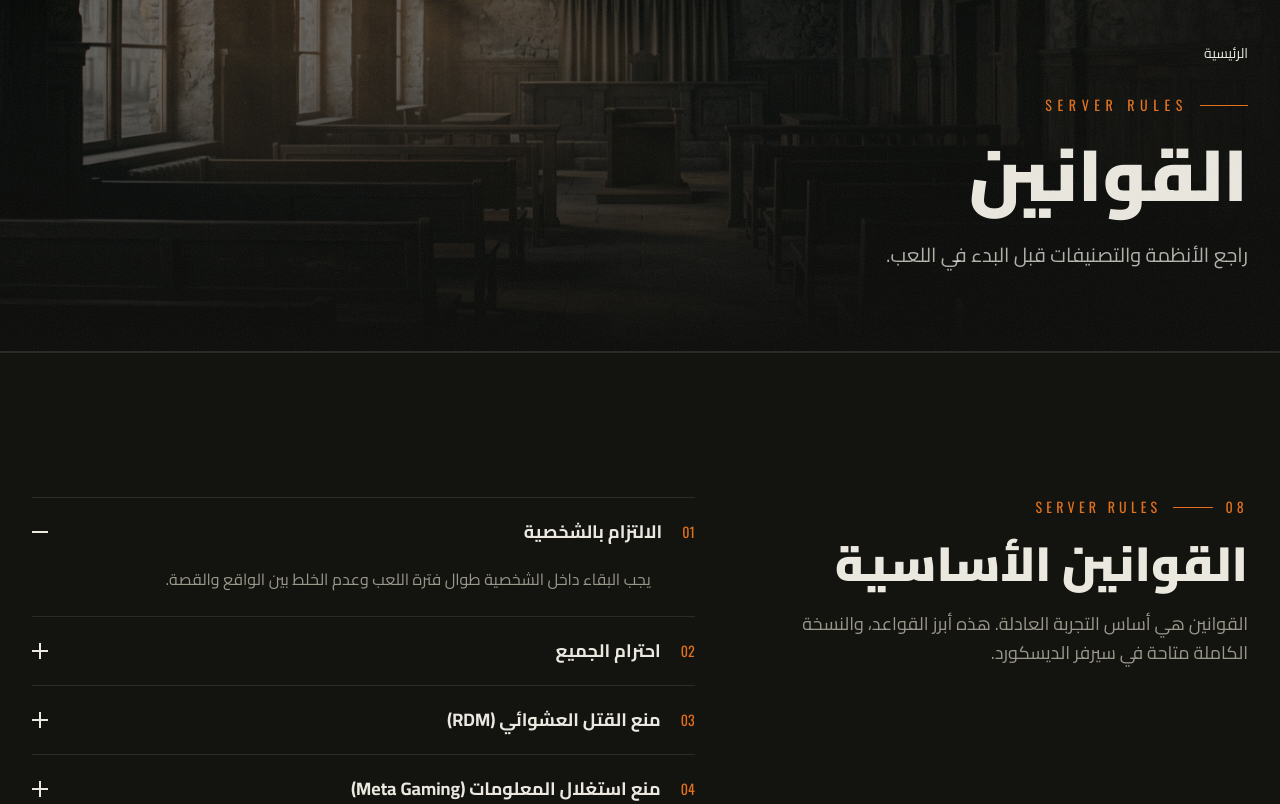
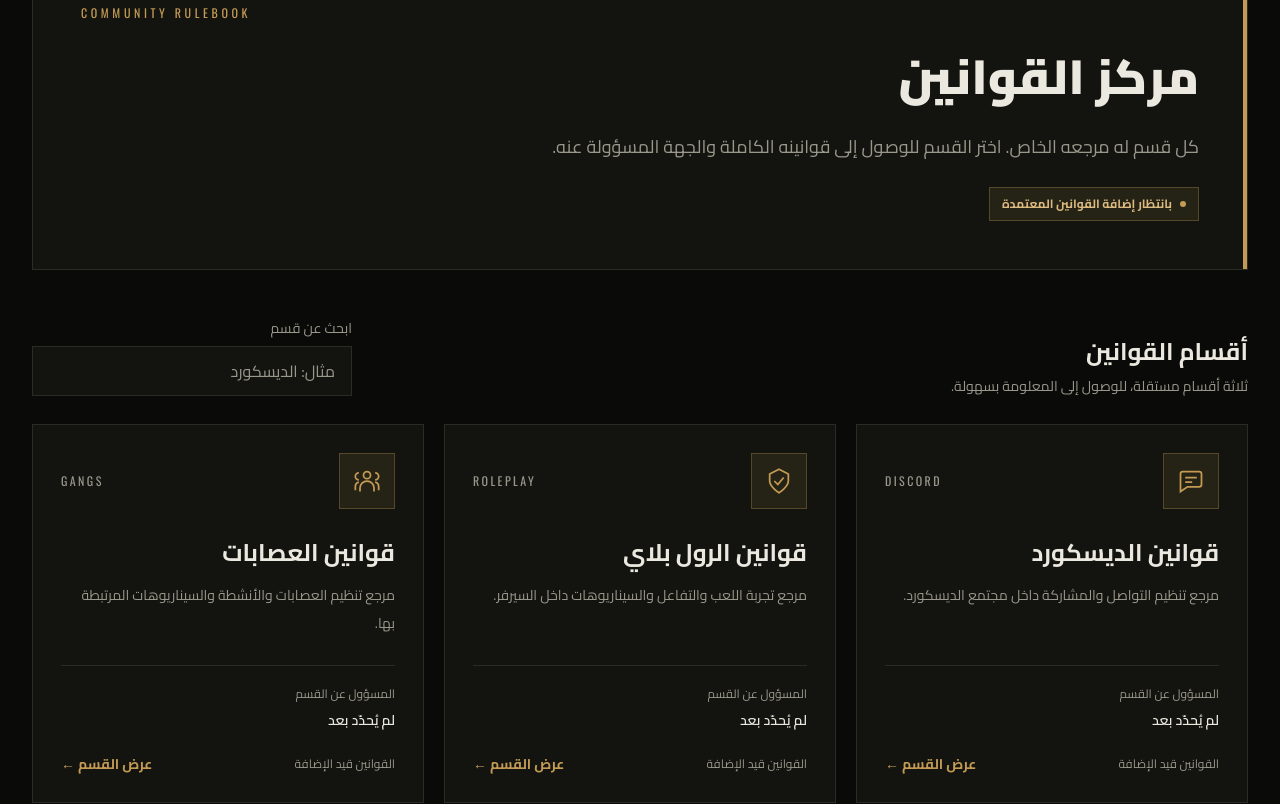
Before and after one commit to dhybalrwqy911-png/nextjs-boilerplate, a Next.js app: page /rules in a window 1280 px wide. Shown: the part 240-1044 px from the top of the page. Built offline with nearby package versions, Linux system fonts and the light colour scheme.

Commit message:
Create categorized rules center with Discord, roleplay and gangs sections
Add separate category pages, owner and publication status, and searchable navigation. Keep approved rules and responsible teams empty until supplied.

Validation: TypeScript check and whitespace checks passed.

```diff
--- /dev/null
+++ b/app/rules/discord/page.tsx
@@ -0,0 +1,4 @@
+import type { Metadata } from "next";
+import { Rules } from "@/components/rules";
+export const metadata: Metadata = { title: "قوانين الديسكورد" };
+export default function Page() { return <Rules categoryId="discord" />; }
--- /dev/null
+++ b/app/rules/gangs/page.tsx
@@ -0,0 +1,4 @@
+import type { Metadata } from "next";
+import { Rules } from "@/components/rules";
+export const metadata: Metadata = { title: "قوانين العصابات" };
+export default function Page() { return <Rules categoryId="gangs" />; }
--- a/app/rules/page.tsx
+++ b/app/rules/page.tsx
@@ -1,5 +1,4 @@
 import type { Metadata } from "next";
-import { PageShell } from "@/components/page-shell";
 import { Rules } from "@/components/rules";
-export const metadata:Metadata={title:"القوانين | ARAB REFORGER"};
-export default function Page(){return <PageShell image="/images/rules.png" eyebrow="SERVER RULES" title="القوانين" description="راجع الأنظمة والتصنيفات قبل البدء في اللعب."><Rules/></PageShell>}
+export const metadata: Metadata = { title: "مركز القوانين" };
+export default function Page() { return <Rules />; }
--- /dev/null
+++ b/app/rules/roleplay/page.tsx
@@ -0,0 +1,4 @@
+import type { Metadata } from "next";
+import { Rules } from "@/components/rules";
+export const metadata: Metadata = { title: "قوانين الرول بلاي" };
+export default function Page() { return <Rules categoryId="roleplay" />; }
--- a/components/rules.tsx
+++ b/components/rules.tsx
@@ -1,46 +1,69 @@
-import { Reveal } from "./reveal";
-import { SectionHeading } from "./section-heading";
+"use client";
 
-const rules = [
-  { q: "الالتزام بالشخصية", a: "يجب البقاء داخل الشخصية طوال فترة اللعب وعدم الخلط بين الواقع والقصة." },
-  { q: "احترام الجميع", a: "يمنع منعاً باتاً الإساءة أو العنصرية أو التنمر بأي شكل داخل اللعبة وخارجها." },
-  { q: "منع القتل العشوائي (RDM)", a: "لا يُسمح بأي اعتداء دون سبب قصصي واضح ومبرر ضمن الرول بلاي." },
-  { q: "منع استغلال المعلومات (Meta Gaming)", a: "لا يجوز استخدام معلومات حصلت عليها خارج اللعبة لصالح شخصيتك." },
-  { q: "قيمة الحياة", a: "تصرف كما لو أن حياة شخصيتك حقيقية، وتجنب المخاطرات غير الواقعية." },
-];
+import Link from "next/link";
+import { useState } from "react";
+import { ruleCategories } from "@/lib/rules";
 
-export function Rules() {
-  return (
-    <section id="rules" aria-labelledby="rules-title" className="border-y border-border bg-surface py-24 md:py-36">
-      <div className="mx-auto grid max-w-7xl gap-12 px-5 md:px-8 lg:grid-cols-[1fr_1.4fr] lg:gap-20">
-        <SectionHeading
-          index="08"
-          eyebrow="Server Rules"
-          title="القوانين الأساسية"
-          description="القوانين هي أساس التجربة العادلة. هذه أبرز القواعد، والنسخة الكاملة متاحة في سيرفر الديسكورد."
-        />
-        <Reveal>
-          <ol className="flex flex-col border-t border-border">
-            {rules.map((r, i) => (
-              <li key={r.q} className="border-b border-border">
-                <details className="group" open={i === 0}>
-                  <summary className="flex cursor-pointer list-none items-center gap-5 py-5 [&::-webkit-details-marker]:hidden">
-                    <span className="font-display text-sm text-accent" dir="ltr">
-                      {String(i + 1).padStart(2, "0")}
-                    </span>
-                    <span className="flex-1 text-lg font-bold text-foreground">{r.q}</span>
-                    <span
-                      aria-hidden="true"
-                      className="relative size-4 before:absolute before:inset-x-0 before:top-1/2 before:h-0.5 before:-translate-y-1/2 before:bg-foreground after:absolute after:inset-y-0 after:left-1/2 after:w-0.5 after:-translate-x-1/2 after:bg-foreground after:transition-transform group-open:after:scale-y-0"
-                    />
-                  </summary>
-                  <p className="pb-6 pr-11 leading-relaxed text-muted">{r.a}</p>
-                </details>
-              </li>
-            ))}
-          </ol>
-        </Reveal>
-      </div>
-    </section>
-  );
+function CategoryIcon({ id }: { id: string }) {
+  return <svg viewBox="0 0 24 24" fill="none" stroke="currentColor" strokeWidth="1.5" aria-hidden="true" className="size-7">
+    {id === "discord" ? <><path d="M5 4h14a2 2 0 0 1 2 2v9a2 2 0 0 1-2 2H9l-6 4V6a2 2 0 0 1 2-2Z"/><path d="M7 9h10M7 13h6"/></> : id === "roleplay" ? <><path d="m12 2 8 4v6c0 5-8 10-8 10S4 17 4 12V6l8-4Z"/><path d="m8 12 3 3 5-6"/></> : <><circle cx="12" cy="7" r="3"/><path d="M6 21v-3a6 6 0 0 1 12 0v3M5 5a3 3 0 0 0 0 6M19 5a3 3 0 0 1 0 6M2 20v-3a4 4 0 0 1 3-4M22 20v-3a4 4 0 0 0-3-4"/></>}
+  </svg>;
 }
+
+const focus = "focus-visible:outline-2 focus-visible:outline-offset-4 focus-visible:outline-accent";
+
+export function Rules({ categoryId }: { categoryId?: string }) {
+  const [query, setQuery] = useState("");
+  const category = ruleCategories.find(c => c.id === categoryId);
+  const normalizedQuery = query.trim().toLocaleLowerCase("ar");
+  const categories = ruleCategories.filter(c => `${c.title} ${c.description} ${c.english}`.toLocaleLowerCase("ar").includes(normalizedQuery));
+  const sections = category?.sections.map(s => ({ ...s, rules: s.rules.map((text, index) => ({ text, index })).filter(r => `${s.title} ${r.text}`.toLocaleLowerCase("ar").includes(normalizedQuery)) })).filter(s => s.rules.length > 0) ?? [];
+
+  return <div className="min-h-[70vh] bg-background pb-20 pt-28 md:pt-36">
+    <div className="mx-auto max-w-7xl px-5 md:px-8">
+      <nav aria-label="مسار التصفح" className="mb-8 flex flex-wrap items-center gap-3 text-sm text-muted">
+        <Link href="/" className={`hover:text-foreground ${focus}`}>الرئيسية</Link><span aria-hidden="true">/</span>
+        {category ? <><Link href="/rules" className={`hover:text-foreground ${focus}`}>مركز القوانين</Link><span aria-hidden="true">/</span><span aria-current="page" className="text-foreground">{category.title}</span></> : <span aria-current="page" className="text-foreground">مركز القوانين</span>}
+      </nav>
+
+      <header className="relative overflow-hidden border border-border bg-surface p-7 md:p-12">
+        <span aria-hidden="true" className="absolute inset-y-0 right-0 w-1 bg-[#c49b54]" />
+        <p className="mb-4 font-display text-xs tracking-[0.3em] text-[#c49b54]" dir="ltr">COMMUNITY RULEBOOK {category ? ` / ${category.english}` : ""}</p>
+        <h1 className="text-3xl font-black leading-relaxed md:text-5xl">{category?.title ?? "مركز القوانين"}</h1>
+        <p className="mt-4 max-w-2xl text-base leading-8 text-muted md:text-lg">{category?.description ?? "كل قسم له مرجعه الخاص. اختر القسم للوصول إلى قوانينه الكاملة والجهة المسؤولة عنه."}</p>
+        <span className="mt-6 inline-flex items-center gap-2 border border-[#c49b54]/30 bg-[#c49b54]/10 px-3 py-2 text-xs font-bold text-[#ddbb80]"><span className="size-1.5 rounded-full bg-[#c49b54]"/>بانتظار إضافة القوانين المعتمدة</span>
+      </header>
+
+      {!category ? <>
+        <div className="mb-7 mt-12 flex flex-col justify-between gap-5 sm:flex-row sm:items-end">
+          <div><h2 className="text-2xl font-bold">أقسام القوانين</h2><p className="mt-2 text-sm text-muted">ثلاثة أقسام مستقلة، للوصول إلى المعلومة بسهولة.</p></div>
+          <div className="w-full sm:max-w-xs"><label htmlFor="category-search" className="mb-2 block text-sm text-muted">ابحث عن قسم</label><input id="category-search" type="search" value={query} onChange={e => setQuery(e.target.value)} placeholder="مثال: الديسكورد" className={`w-full border border-border bg-surface px-4 py-3 text-foreground placeholder:text-muted ${focus}`}/></div>
+        </div>
+        <div className="grid gap-5 lg:grid-cols-3">
+          {categories.map((c) => <Link key={c.id} href={`/rules/${c.id}`} className={`group flex min-w-0 flex-col border border-border bg-surface p-7 transition-colors hover:border-[#c49b54]/70 ${focus}`}>
+            <div className="mb-7 flex items-center justify-between"><span className="flex size-14 items-center justify-center border border-[#c49b54]/30 bg-[#c49b54]/10 text-[#c49b54]"><CategoryIcon id={c.id}/></span><span className="font-display text-xs tracking-[0.2em] text-muted" dir="ltr">{c.english}</span></div>
+            <h3 className="text-2xl font-bold">{c.title}</h3><p className="mt-3 flex-1 text-sm leading-7 text-muted">{c.description}</p>
+            <div className="mt-7 border-t border-border pt-5"><span className="block text-xs text-muted">المسؤول عن القسم</span><span className="mt-2 block text-sm font-semibold">{c.owner ?? "لم يُحدّد بعد"}</span></div>
+            <div className="mt-6 flex items-center justify-between gap-3"><span className="text-xs text-muted">القوانين قيد الإضافة</span><span className="text-sm font-bold text-[#c49b54]">عرض القسم ←</span></div>
+          </Link>)}
+        </div>
+        {categories.length === 0 && <div role="status" className="border border-dashed border-border p-10 text-center text-muted">لا يوجد قسم يطابق بحثك.<button onClick={() => setQuery("")} className={`mx-auto mt-4 block text-accent ${focus}`}>عرض جميع الأقسام</button></div>}
+        <div className="mt-8 border border-border p-6 text-sm leading-7 text-muted">ستظهر القوانين الكاملة وأسماء المسؤولين داخل أقسامها بعد اعتمادها وإضافتها.</div>
+      </> : <div className="mt-10 grid items-start gap-7 lg:grid-cols-[260px_minmax(0,1fr)]">
+        <aside className="space-y-5 lg:sticky lg:top-24">
+          <nav aria-label="أقسام القوانين" className="border border-border bg-surface p-5"><h2 className="mb-4 text-sm font-bold">الانتقال بين الأقسام</h2><div className="flex flex-col gap-2">{ruleCategories.map(c => <Link key={c.id} href={`/rules/${c.id}`} aria-current={c.id === category.id ? "page" : undefined} className={`border px-4 py-3 text-sm ${c.id === category.id ? "border-[#c49b54]/40 bg-[#c49b54]/10 text-[#ddbb80]" : "border-transparent text-muted hover:bg-white/5 hover:text-foreground"} ${focus}`}>{c.title}</Link>)}</div></nav>
+          <section aria-labelledby="rules-owner" className="border border-border bg-surface p-5"><h2 id="rules-owner" className="text-xs text-muted">المسؤول عن القسم</h2><p className="mt-3 font-bold">{category.owner ?? "لم يُحدّد بعد"}</p><p className="mt-5 border-t border-border pt-4 text-xs leading-6 text-muted">آخر تحديث: {category.updatedAt ?? "لم تُنشر القوانين بعد"}</p></section>
+          {category.sections.length > 0 && <nav aria-label="فهرس القوانين" className="border border-border p-5"><h2 className="mb-4 text-sm font-bold">فهرس القسم</h2>{category.sections.map(s => <a key={s.id} href={`#${s.id}`} className={`block py-2 text-sm text-muted hover:text-foreground ${focus}`}>{s.title}</a>)}</nav>}
+        </aside>
+        <div className="min-w-0">
+          <div className="mb-5 flex flex-wrap items-center justify-between gap-3"><h2 className="text-2xl font-bold">القوانين الكاملة</h2><Link href="/rules" className={`text-sm text-[#c49b54] ${focus}`}>جميع أقسام القوانين ←</Link></div>
+          {category.sections.length === 0 ? <section className="flex min-h-80 flex-col items-center justify-center border border-dashed border-[#c49b54]/35 bg-surface px-6 py-14 text-center"><span className="mb-5 text-[#c49b54]"><CategoryIcon id={category.id}/></span><h3 className="text-xl font-bold">قوانين هذا القسم بانتظار الإضافة</h3><p className="mt-4 max-w-md text-sm leading-8 text-muted">ستظهر هنا النسخة الكاملة من {category.title} بعد اعتمادها، مع ترتيب المواد وتوضيح الجهة المسؤولة عنها.</p><p className="mt-6 text-xs text-muted">لا توجد قوانين منشورة في هذا القسم حاليًا.</p></section> : <>
+            <label htmlFor="rules-search" className="mb-2 block text-sm text-muted">بحث داخل قوانين القسم</label><input id="rules-search" type="search" value={query} onChange={e => setQuery(e.target.value)} placeholder="ابحث بكلمة من القانون" className={`mb-6 w-full border border-border bg-surface px-4 py-3 ${focus}`}/>
+            {sections.map(s => <section id={s.id} key={s.id} className="mb-6 scroll-mt-28 border border-border bg-surface p-6"><h3 className="mb-5 text-xl font-bold">{s.title}</h3><ol className="space-y-4">{s.rules.map(r => <li key={r.index} className="flex gap-4 border-t border-border pt-4"><span className="font-display text-[#c49b54]">{r.index + 1}.</span><p className="leading-8 text-foreground/80">{r.text}</p></li>)}</ol></section>)}
+            {sections.length === 0 && <p role="status" className="border border-border p-8 text-center text-muted">لا توجد قوانين تطابق البحث.</p>}
+          </>}
+        </div>
+      </div>}
+    </div>
+  </div>;
+}
--- /dev/null
+++ b/lib/rules.ts
@@ -0,0 +1,17 @@
+export type RuleSection = { id: string; title: string; rules: string[] };
+export type RuleCategory = {
+  id: string;
+  title: string;
+  english: string;
+  description: string;
+  owner: string | null;
+  updatedAt: string | null;
+  sections: RuleSection[];
+};
+
+// Add only the community's approved rules and responsible team here.
+export const ruleCategories: RuleCategory[] = [
+  { id: "discord", title: "قوانين الديسكورد", english: "DISCORD", description: "مرجع تنظيم التواصل والمشاركة داخل مجتمع الديسكورد.", owner: null, updatedAt: null, sections: [] },
+  { id: "roleplay", title: "قوانين الرول بلاي", english: "ROLEPLAY", description: "مرجع تجربة اللعب والتفاعل والسيناريوهات داخل السيرفر.", owner: null, updatedAt: null, sections: [] },
+  { id: "gangs", title: "قوانين العصابات", english: "GANGS", description: "مرجع تنظيم العصابات والأنشطة والسيناريوهات المرتبطة بها.", owner: null, updatedAt: null, sections: [] },
+];
```
